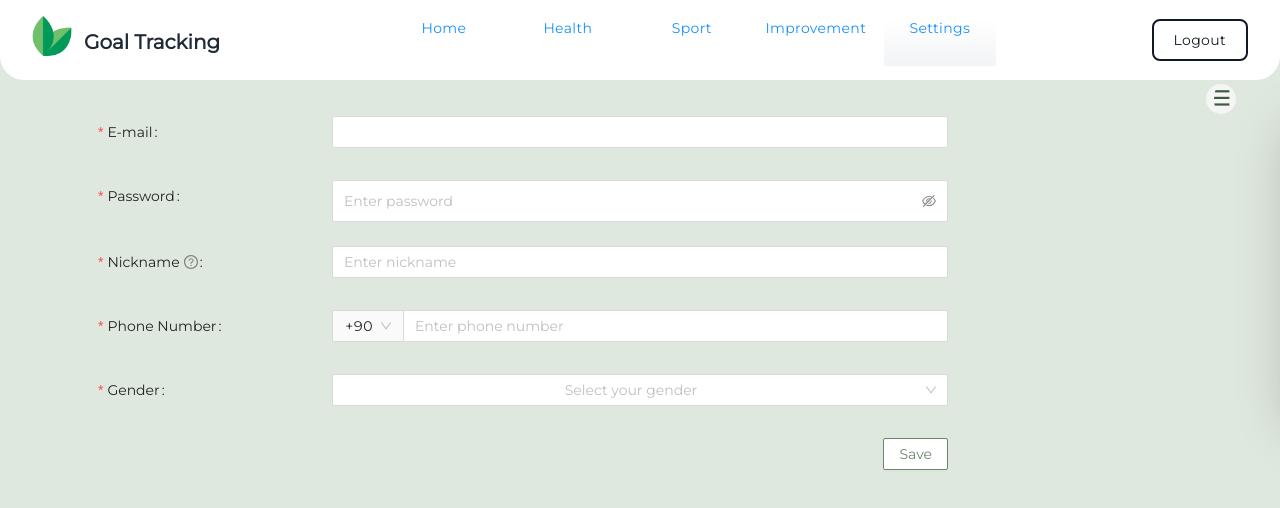
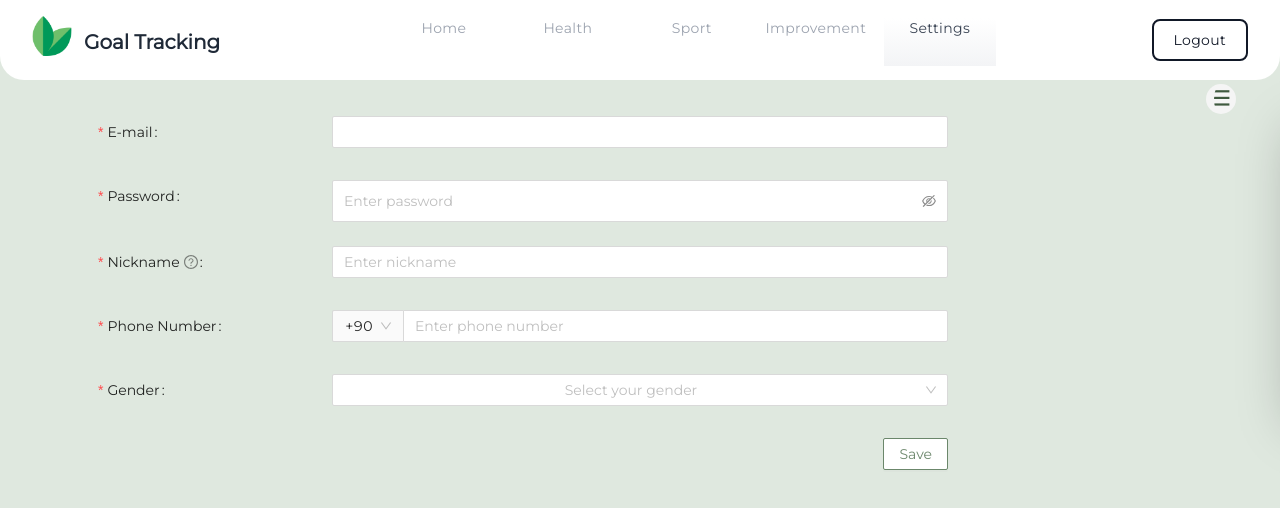
Before and after one commit to ivarlii/GoalTrackingApp, a React (Create React App) app: page /settings in a window 1280 px wide. Shown: the top 508 px of the page. Built offline with nearby package versions, Linux system fonts and the light colour scheme.

Commit message:
router fix

```diff
--- a/src/_context/action.js
+++ b/src/_context/action.js
@@ -48,6 +48,7 @@ export async function updateUser(dispatch, params) {
   if (params) {
     const user = {
       user: {
+        username: params.email,
         password: params.password,
         nickname: params.nickname,
         phone: params.phone,
--- a/src/components/navigation/panel/NavBarComponent.jsx
+++ b/src/components/navigation/panel/NavBarComponent.jsx
@@ -7,16 +7,16 @@ const NavBarComponent = ({ navigationData, currentRoute, setCurrentRoute }) => {
   const initialPageUrl = "/home";
   const menuList = navigationData.map(({ url, title }, index) => {
     return (
-      <li
-        key={index}
-        className={classNames([
-          "w-28 text-gray-400 hover:text-gray-700 cursor-pointer font-medium tracking-wide text-sm flex items-start justify-center",
-          currentRoute === url &&
-            "text-gray-700 border-b-30 border-gray-700 bg-gradient-to-b from-white to-gray-100",
-        ])}
-        onClick={() => setCurrentRoute(url)}
-      >
-        <NavLink exact to={url}>
+      <li key={index} onClick={() => setCurrentRoute(url)}>
+        <NavLink
+          exact
+          to={url}
+          className={classNames([
+            "w-28 h-12 text-gray-400 hover:text-gray-700 cursor-pointer font-medium tracking-wide text-sm flex items-start justify-center",
+            currentRoute === url &&
+              "text-gray-700 border-b-30 border-gray-700 bg-gradient-to-b from-white to-gray-100",
+          ])}
+        >
           {title}
         </NavLink>
       </li>
--- a/src/components/pages/home/index.jsx
+++ b/src/components/pages/home/index.jsx
@@ -158,11 +158,15 @@ const HomeComponent = () => {
         }}
       >
         {`Welcome ${
-          userDetails.userDetails?.nickname
+          userDetails.user?.nickname
+            ? userDetails.user.nickname
+            : userDetails.userDetails?.nickname
             ? userDetails.userDetails.nickname
             : ""
         } (${
-          userDetails?.userDetails?.username
+          userDetails?.user?.username
+            ? userDetails.user.username
+            : userDetails.userDetails?.username
             ? userDetails.userDetails.username
             : "not registered user"
         })`}
--- a/src/components/pages/userSettings/index.jsx
+++ b/src/components/pages/userSettings/index.jsx
@@ -19,7 +19,7 @@ const UserSettingsComponent = () => {
 
   useEffect(() => {
     if (userDetails) {
-      const user = { ...userDetails.userDetails };
+      const user = { ...userDetails.user };
       setFields({ ...user, email: user.username });
       form.setFieldsValue({
         ...user,
@@ -39,12 +39,20 @@ const UserSettingsComponent = () => {
         const params = {
           email: fields.email,
           password: fields.password,
+          nickname: fields.nickname,
+          phone: fields.phone,
+          gender: fields.gender,
         };
         const response = await updateUser(dispatch, params);
         if (!response?.user) {
           openNotification("error");
           return;
         }
+        setFields({ ...response.user, email: response.user.username });
+        form.setFieldsValue({
+          ...response.user,
+          email: response.user.username,
+        });
         openNotification("success");
       })
       .catch(() => {
--- a/src/components/sidebar/index.jsx
+++ b/src/components/sidebar/index.jsx
@@ -26,7 +26,9 @@ const SidebarComponent = () => {
     );
   };
 
-  const { username, nickname, phone, gender } = userDetails.userDetails;
+  const { username, nickname, phone, gender } = userDetails.user
+    ? userDetails.user
+    : userDetails.userDetails;
 
   return (
     <div>
```
